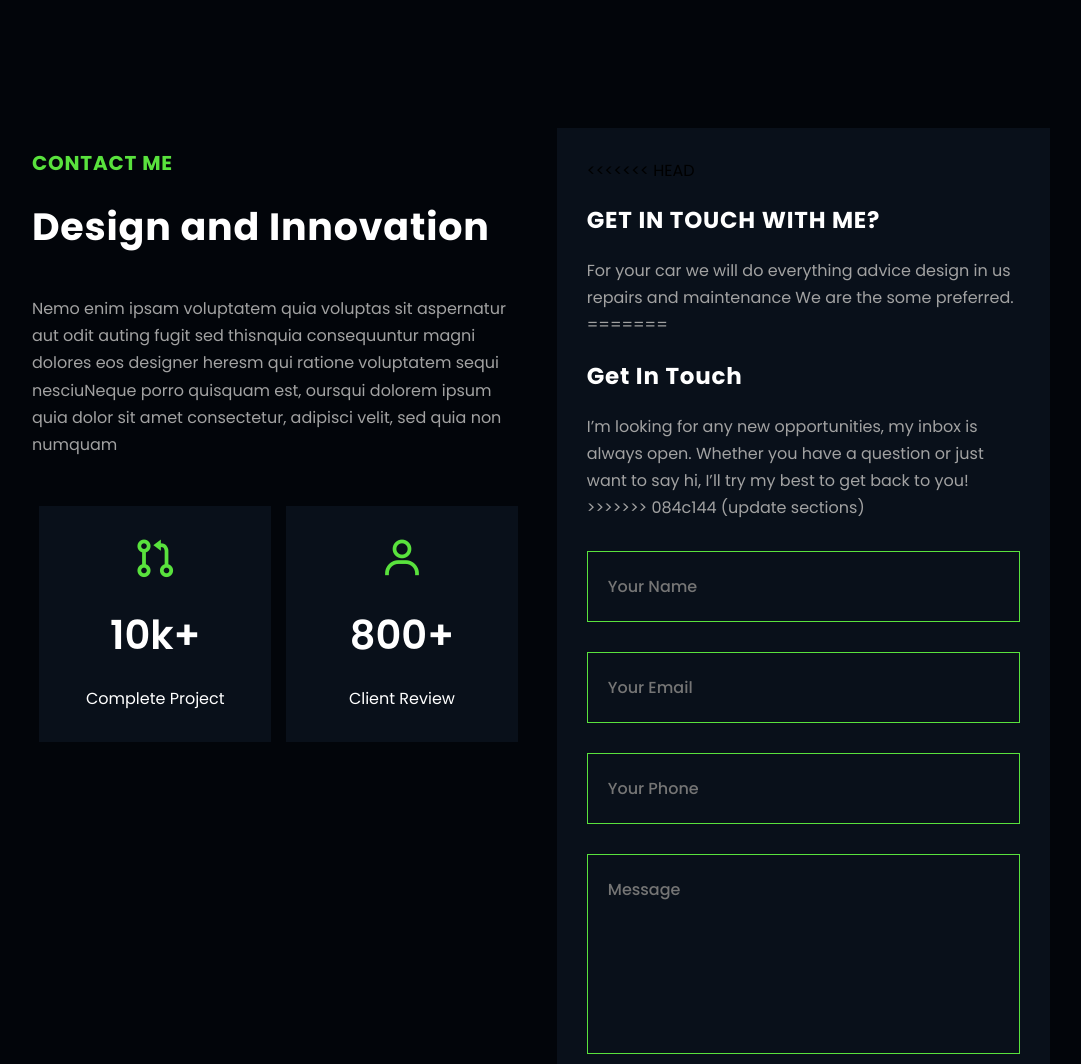
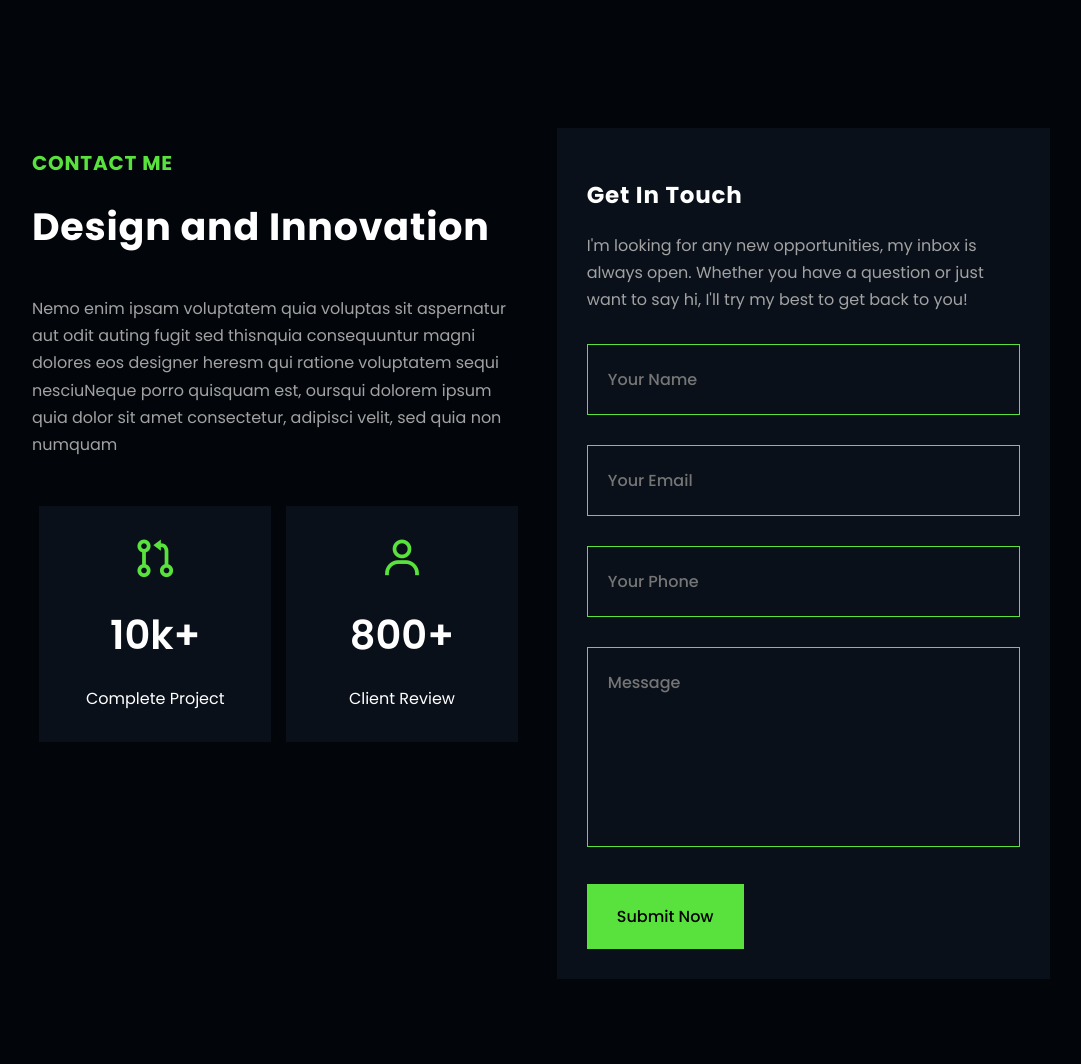
Before and after one commit to HeLaughs/Portfolio-1, a plain HTML site: page index.html in a window 1280 px wide. Shown: the part 6220-7284 px from the top of the page, without its empty margins (99-1180 px from the left). Drawn offline with nearby package versions, Linux system fonts and the light colour scheme.

Commit message:
update get in touch

```diff
--- a/index.html
+++ b/index.html
@@ -555,16 +555,9 @@ I am also aiming on leveraging my capabilities as a full stack developer.
           <!-- column 2 -->
           <div class="col-2" data-aos="fade-left">
             <div class="contact-form">
-<<<<<<< HEAD
-              <h2>GET IN TOUCH WITH ME?</h2>
-              <p class="my-20">
-                For your car we will do everything advice design in us repairs
-                and maintenance We are the some preferred.
-=======
               <h2>Get In Touch</h2>
               <p class="my-20">
-                I’m looking for any new opportunities, my inbox is always open. Whether you have a question or just want to say hi, I’ll try my best to get back to you!
->>>>>>> 084c144 (update sections)
+                I'm looking for any new opportunities, my inbox is always open. Whether you have a question or just want to say hi, I'll try my best to get back to you!
               </p>
               <form>
                 <div class="input-group">
```
